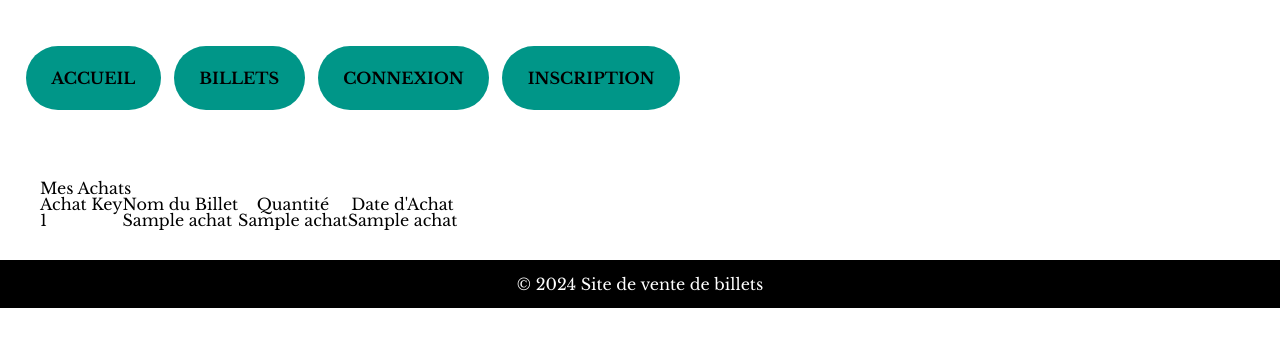
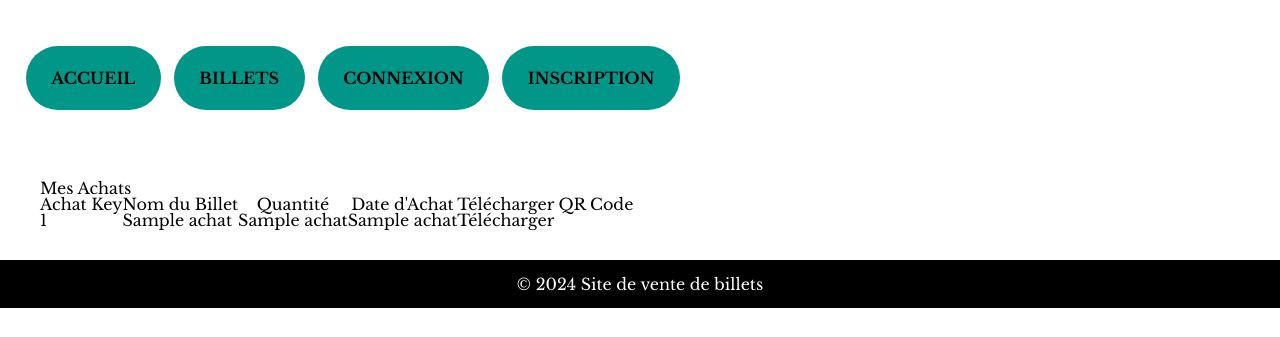
Before and after one commit to Natoochat/Examen-certifiant_BLOC3_Paris_2024, a Flask app: template templates/mes_achats.html in a window 1280 px wide. Shown: the part 463-800 px from the top of the page. Run offline with Flask 3, Linux system fonts and the light colour scheme; the template is opened without the code that fills it: most values are stand-ins (such as "Sample title", 1, 10 or a date in 2020); some web fonts are replaced.

Commit message:
téléchargement du qr code depuis mes achats

```diff
--- a/templates/mes_achats.html
+++ b/templates/mes_achats.html
@@ -13,6 +13,8 @@
         <th>Nom du Billet</th>
         <th>Quantité</th>
         <th>Date d'Achat</th>
+        <th>Télécharger QR Code</th>
+        <!-- Nouvelle colonne pour le QR Code -->
       </tr>
     </thead>
     <tbody>
@@ -22,6 +24,13 @@
         <td>{{ achat[1] }}</td>
         <td>{{ achat[2] }}</td>
         <td>{{ achat[3] }}</td>
+        <td>
+          <a
+            href="{{ url_for('download_qr', achat_key=achat[0]) }}"
+            class="btn btn-primary"
+            >Télécharger</a
+          >
+        </td>
       </tr>
       {% endfor %}
     </tbody>
```
